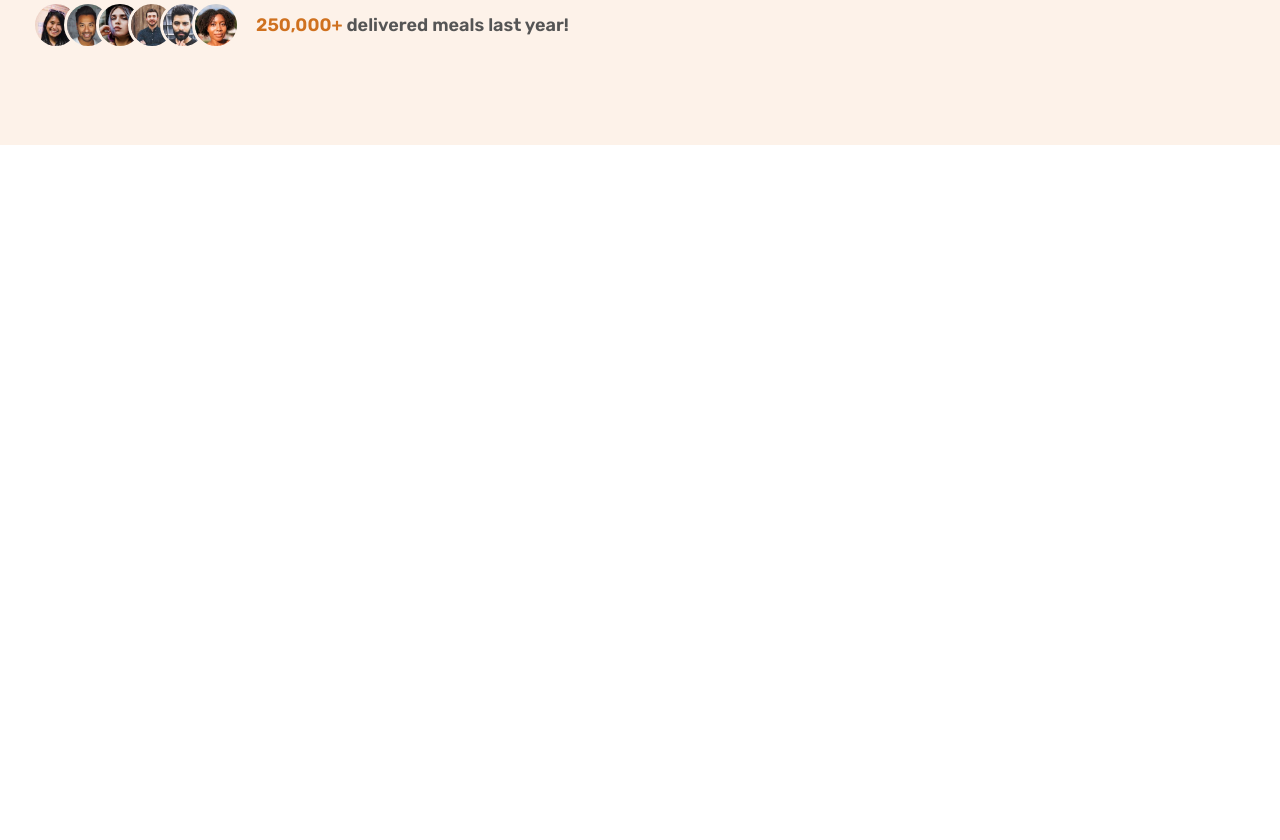
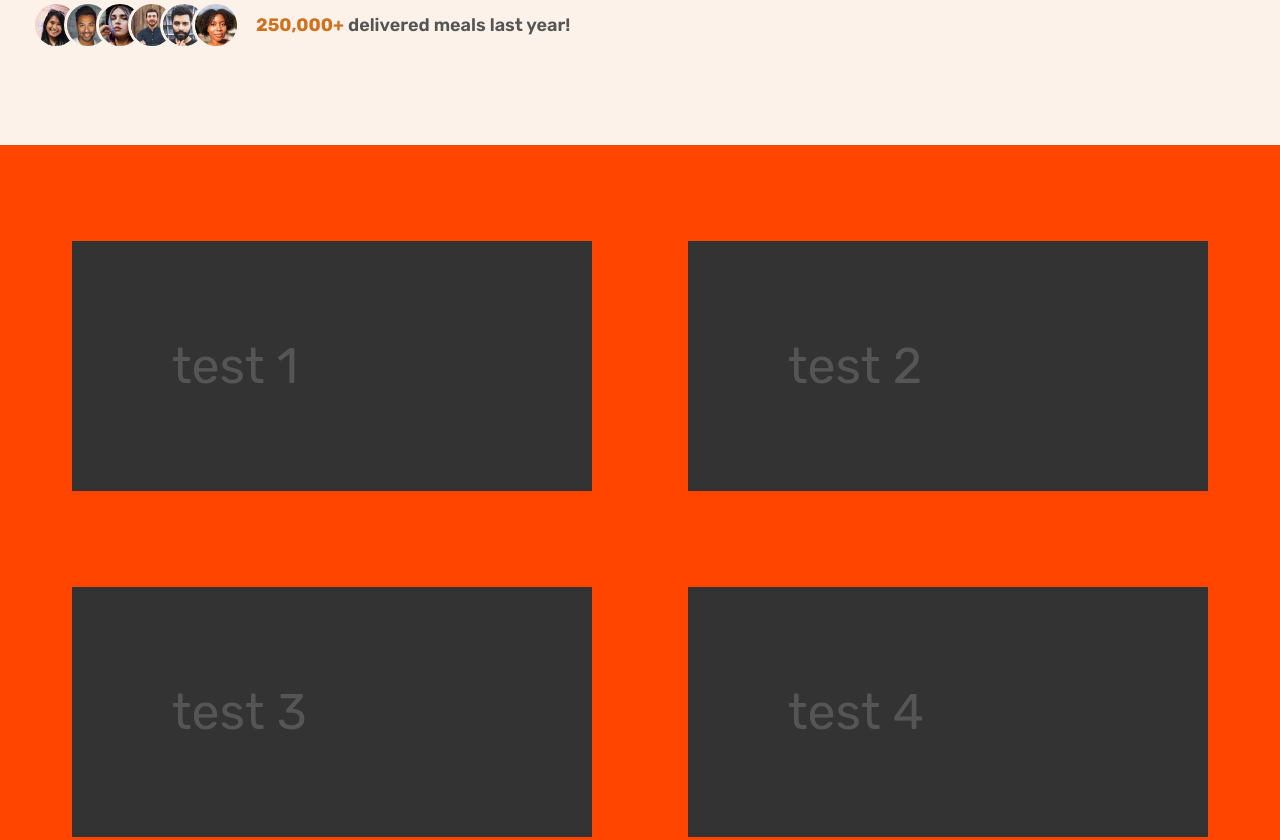
Before and after one commit to jedinna/omni-food-website, a plain HTML site: page index.html in a window 1280 px wide. Shown: the part 615-1455 px from the top of the page. Before the commit the page ends 800 px from the top, so only its background shows below. Drawn offline with Linux system fonts and the light colour scheme.

Commit message:
building reusable grid

```diff
--- a/CSS/style.css
+++ b/CSS/style.css
@@ -56,6 +56,33 @@ body {
 /* ************* */
 /*general  reusable component  */
 /* **************** */
+.container{
+  max-width:120rem;
+  padding: 0 3.2rem;
+  margin: 0 auto ;
+}
+.section-how div div{
+  padding: 100px;
+  font-size: 50px;
+  background-color: #333;
+}
+.grid{
+  display: grid;
+  grid-template-columns: repeat(2,1fr);
+  gap:9.6rem;
+}
+.grid--2-clos{
+  grid-template-columns: repeat(2,1fr);
+}
+.grid--3-cols{
+  grid-template-columns: repeat(3,1fr);
+}
+.grid--4-cols{
+  grid-template-columns: repeat(4,1fr);
+}
+
+
+
 .heading-primary {
   font-size: 5.2rem;
   font-weight: 700;
@@ -203,5 +230,11 @@ body {
 }
 .delivered-text span {
   color: #cf711f;
-  font-weight: 600;
+  font-weight: 700;
 }
+
+.section-how{
+  padding: 9.6rem 0;
+  background-color: orangered;
+}
+/* centered grid container */
--- a/index.html
+++ b/index.html
@@ -60,6 +60,19 @@
           </div>
         </div>
       </section>
+      <section class="section-how ">
+        <div class="container grid grid--2-clos">
+
+          <div>test 1</div>
+          <div>test 2</div>
+          <div>test 3</div>
+          <div>test 4</div>
+        </div>
+      </section>
+
+
+
+
     </main>
   </body>
 </html>
```
